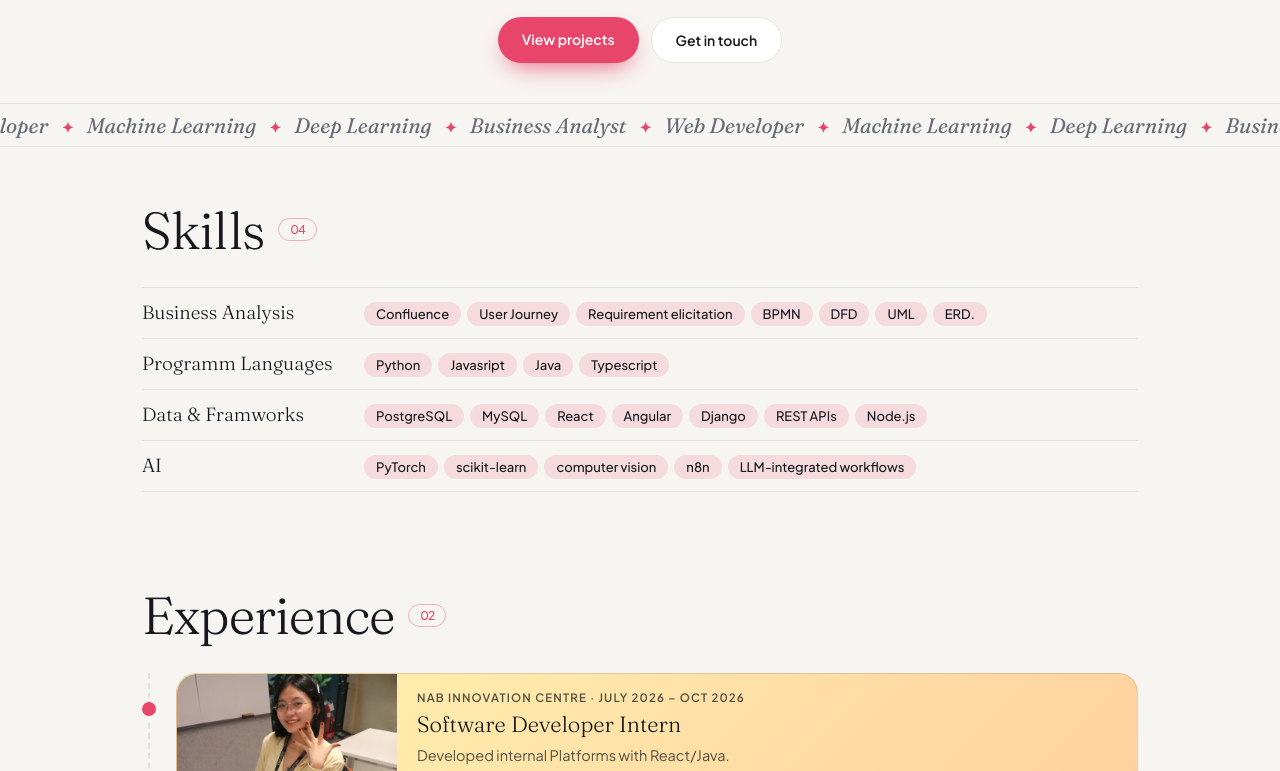
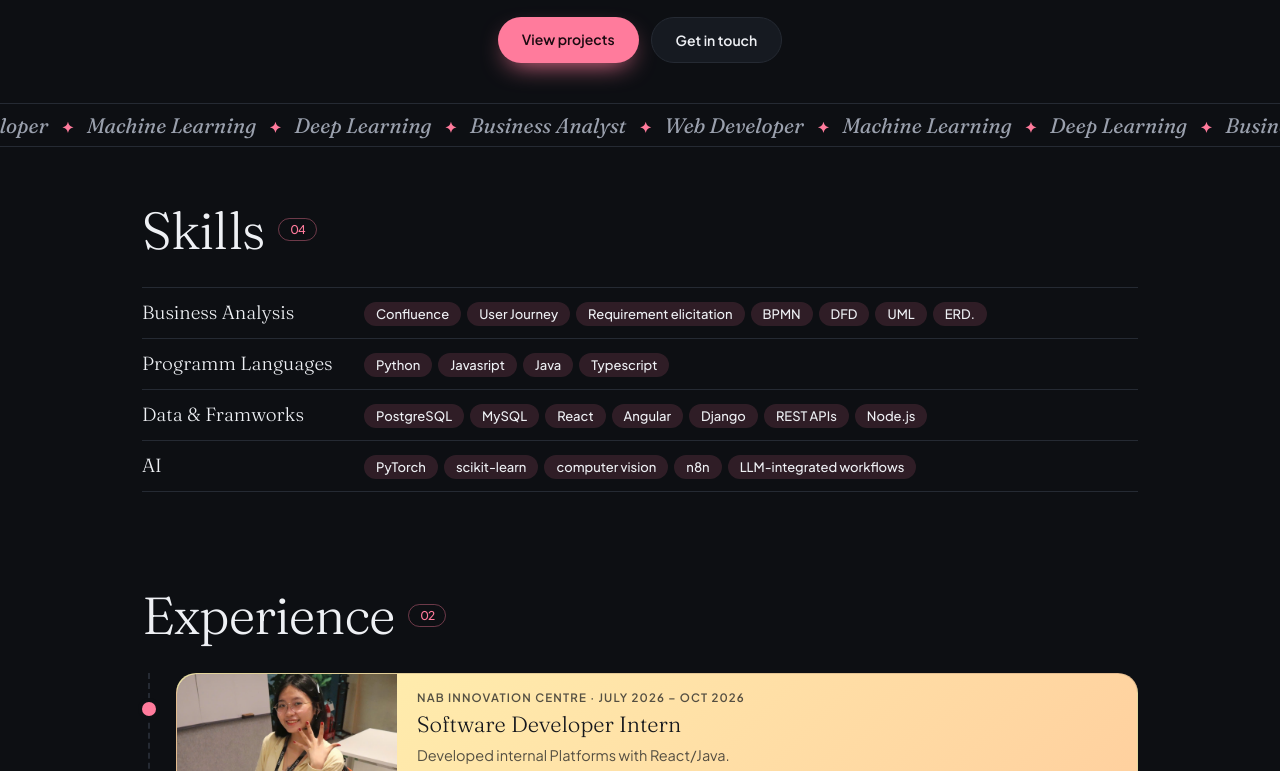
Before and after one commit to anhhoangngoc0408/Portfolio_Nanh, a plain HTML site: page index.html in a window 1280 px wide. Shown: the part 639-1410 px from the top of the page. Drawn offline with Linux system fonts and the light colour scheme.

Commit message:
Refactor theme handling in index.html

```diff
--- a/index.html
+++ b/index.html
@@ -184,9 +184,16 @@ let canEdit=false,edit=false,api=null,assets=null;
 const PEND=Object.create(null);
 const tags=v=>String(v||'').split(',').map(t=>t.trim()).filter(Boolean);
 let fskill=null;const mt=x=>!fskill||tags(x.skills).some(t=>t.toLowerCase()===fskill);
-const curTheme=()=>document.documentElement.dataset.theme||(matchMedia('(prefers-color-scheme: dark)').matches?'dark':'light');
-try{const t=localStorage.getItem('theme');if(t==='dark'||t==='light')document.documentElement.dataset.theme=t}catch(e){}
-const thmBtn=()=>`<button type="button" class="thm" data-thm aria-label="Light / dark" title="Light / dark">${curTheme()==='dark'?'☀':'☾'}</button>`;
+try {
+  const t = localStorage.getItem('theme');
+  document.documentElement.dataset.theme = (t === 'dark' || t === 'light') ? t : 'dark';
+} catch (e) {
+  document.documentElement.dataset.theme = 'dark';
+}
+
+const curTheme = () => document.documentElement.dataset.theme;
+
+const thmBtn = () => `<button type="button" class="thm" data-thm aria-label="Light / dark" title="Light / dark">${curTheme() === 'dark' ? '☀' : '☾'}</button>`;
 function fbar(s){const m=new Map();s.items.forEach(x=>tags(x.skills).forEach(t=>{if(!m.has(t.toLowerCase()))m.set(t.toLowerCase(),t)}));if(!m.size)return'';
  return `<div class="fbar rv"><span class="fl2">Filter by skill</span><button type="button" class="chip${fskill?'':' on'}" data-flt="">All</button>${[...m].map(([k,t])=>`<button type="button" class="chip${fskill===k?' on':''}" data-flt="${esc(k)}">${esc(t)}</button>`).join('')}</div>`}
 const noneMsg=s=>fskill&&!s.items.some(mt)?`<p class="none">No projects tagged “${esc(fskill)}” yet. <button type="button" class="btn g sm" data-flt="">Show all</button></p>`:'';
```
